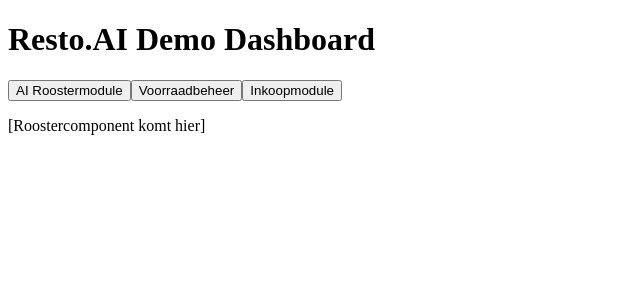
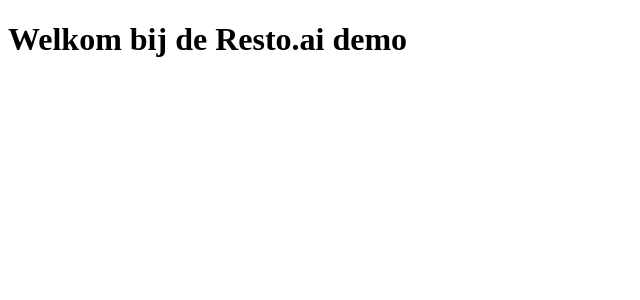
Before and after one commit to GetRestoAI/restoai-demo, a Next.js app: page / in a window 1280 px wide. Shown: the top 300 px of the page, without its empty margins (0-640 px from the left). Built offline with nearby package versions, Linux system fonts and the light colour scheme.

Commit message:
Update index.tsx

```diff
--- a/pages/index.tsx
+++ b/pages/index.tsx
@@ -1,5 +1,4 @@
-import Dashboard from './dashboard'
-
+// pages/index.tsx
 export default function Home() {
-  return <Dashboard />
+  return <h1>Welkom bij de Resto.ai demo</h1>;
 }
```
